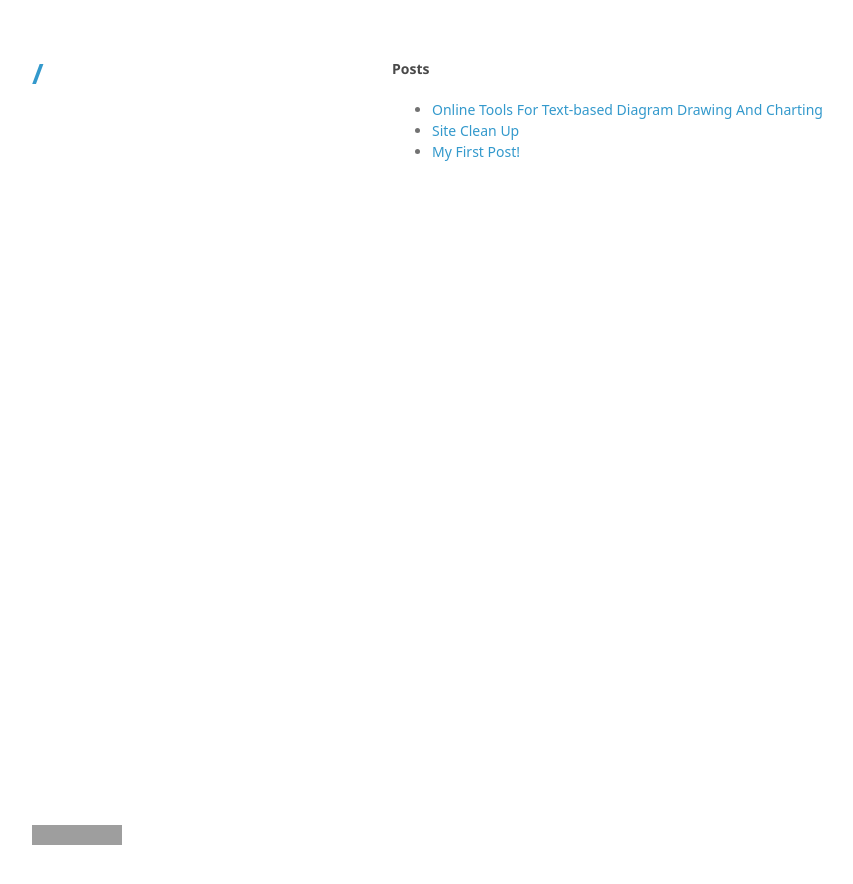
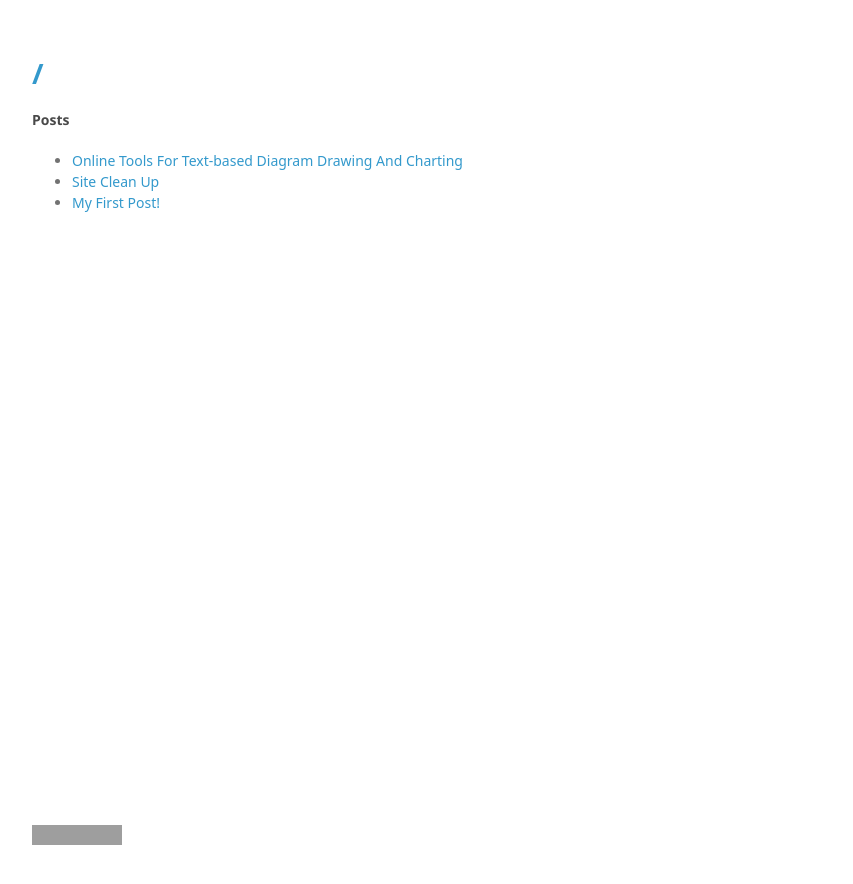
Before and after one commit to monyxie/monyxie.github.io, a Jekyll site: the page built from index.html, in a window 1280 px wide. Shown: the top 884 px of the page, without its empty margins (178-1031 px from the left). Built offline with Jekyll 4.4.1, drawn with Linux system fonts in a browser that asks for light colours; some web fonts are replaced; grey boxes are pictures that could not be loaded.

Commit message:
chane style

```diff
--- a/themes/minimal/stylesheets/styles.css
+++ b/themes/minimal/stylesheets/styles.css
@@ -158,9 +158,6 @@ img {
 }
 
 header {
-  width:270px;
-  float:left;
-  position:fixed;
   -webkit-font-smoothing:subpixel-antialiased;
 }
 
@@ -224,8 +221,6 @@ header ul a strong {
 }
 
 section {
-  width:500px;
-  float:right;
   padding-bottom:50px;
 }
 
```
